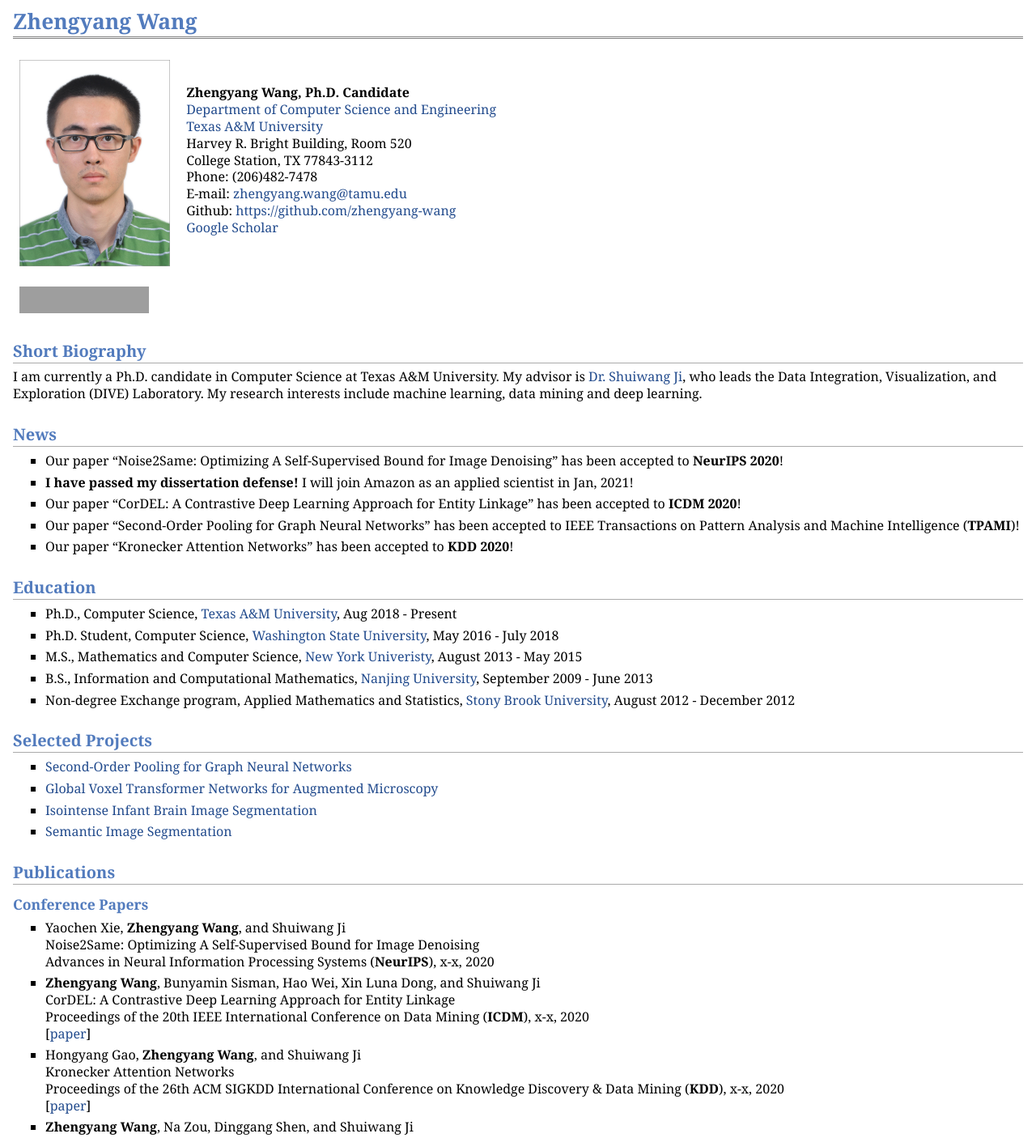
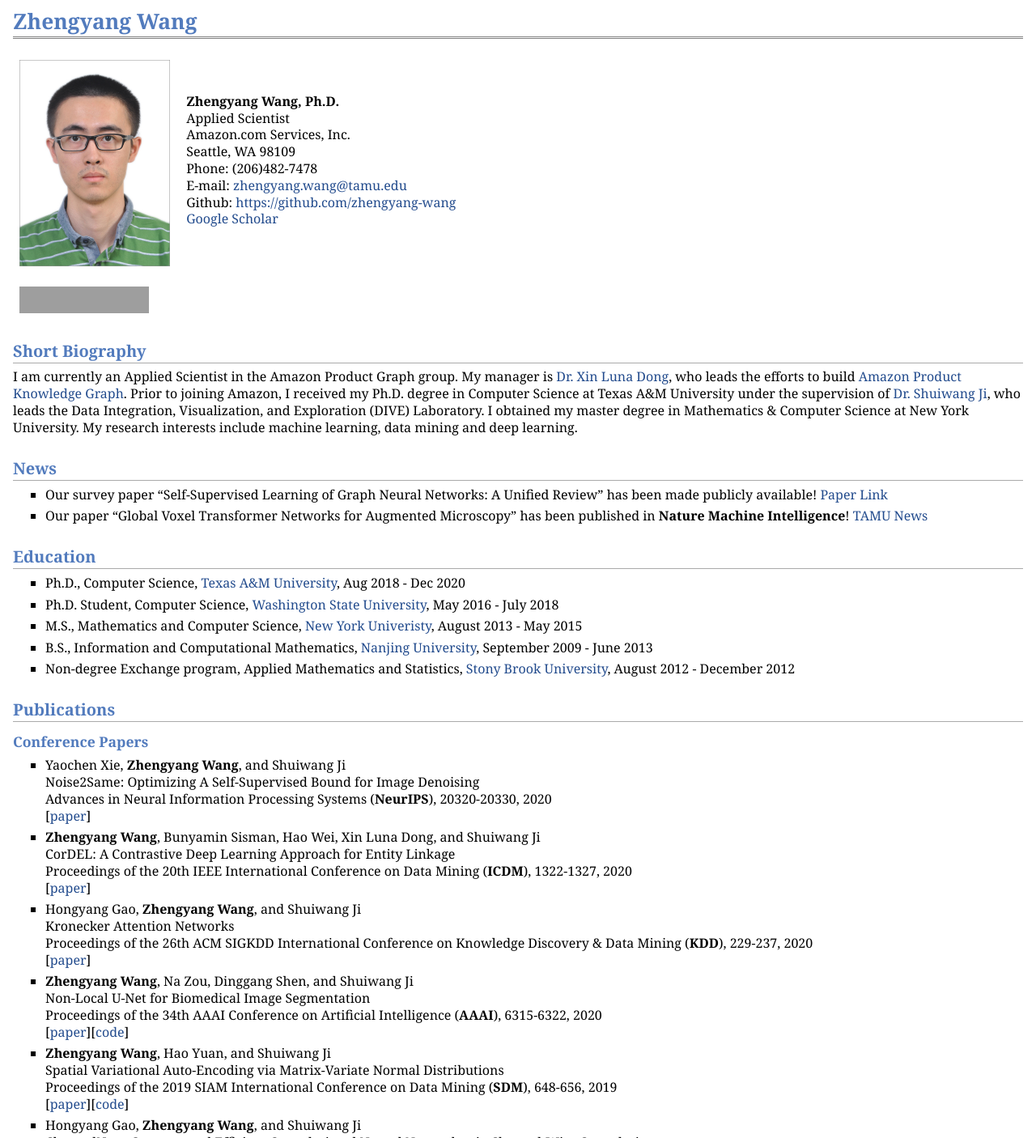
Before and after one commit to zhengyang-wang/zhengyang-wang.github.io, a plain HTML site: page index.html in a window 1280 px wide. Shown: the top 1406 px of the page at 81% size. Drawn offline with Linux system fonts and the light colour scheme; grey boxes are pictures that could not be loaded.

Commit message:
update 03/01/2021

```diff
--- a/index.html
+++ b/index.html
@@ -14,11 +14,10 @@
 </div>
 <table class="imgtable"><tr><td>
 <img src="DSC0006.JPG" alt="photography" width="186px" height="255px" />&nbsp;</td>
-<td align="left"><p><b>Zhengyang Wang, Ph.D. Candidate</b><br />
-<a href="https://engineering.tamu.edu/cse/index.html">Department of Computer Science and Engineering</a><br />
-<a href="https://www.tamu.edu/">Texas A&amp;M University</a><br />
-Harvey R. Bright Building, Room 520<br />
-College Station, TX 77843-3112<br />
+<td align="left"><p><b>Zhengyang Wang, Ph.D.</b><br />
+Applied Scientist<br />
+Amazon.com Services, Inc.<br />
+Seattle, WA 98109<br />
 Phone: (206)482-7478<br />
 E-mail: <a href="mailto:zhengyang.wang@tamu.edu">zhengyang.wang@tamu.edu</a><br />
 Github: <a href="https://github.com/zhengyang-wang">https://github.com/zhengyang-wang</a><br />
@@ -28,23 +27,17 @@ Github: <a href="https://github.com/zhengyang-wang">https://github.com/zhengyang
 <a href="https://www.linkedin.com/pub/zhengyang-wang/61/934/1a8"><img src="https://static.licdn.com/scds/common/u/img/webpromo/btn_viewmy_160x33.png" alt="" width="160px" height="33px" /></a>&nbsp;</td>
 <td align="left"></td></tr></table>
 <h2>Short Biography</h2>
-<p>I am currently a Ph.D. candidate in Computer Science at Texas A&amp;M University. My advisor is <a href="https://engineering.tamu.edu/cse/profiles/Ji-Shuiwang.html">Dr. Shuiwang Ji</a>, who leads the Data Integration, Visualization, and Exploration (DIVE) Laboratory. My research interests include machine learning, data mining and deep learning.</p>
+<p>I am currently an Applied Scientist in the Amazon Product Graph group. My manager is <a href="http://lunadong.com/">Dr. Xin Luna Dong</a>, who leads the efforts to build <a href="https://www.aboutamazon.com/news/innovation-at-amazon/making-search-easier">Amazon Product Knowledge Graph</a>. Prior to joining Amazon, I received my Ph.D. degree in Computer Science at Texas A&amp;M University under the supervision of <a href="https://engineering.tamu.edu/cse/profiles/Ji-Shuiwang.html">Dr. Shuiwang Ji</a>, who leads the Data Integration, Visualization, and Exploration (DIVE) Laboratory. I obtained my master degree in Mathematics & Computer Science at New York University. My research interests include machine learning, data mining and deep learning.</p>
 <h2>News</h2>
 <ul>
-<li><p>Our paper &ldquo;Noise2Same: Optimizing A Self-Supervised Bound for Image Denoising&rdquo; has been accepted to <b>NeurIPS 2020</b>!</p>
+<li><p>Our survey paper &ldquo;Self-Supervised Learning of Graph Neural Networks: A Unified Review&rdquo; has been made publicly available! <a href="https://arxiv.org/abs/2102.10757">Paper Link</a></p>
 </li>
-<li><p><b>I have passed my dissertation defense!</b> I will join Amazon as an applied scientist in Jan, 2021!</p>
-</li>
-<li><p>Our paper &ldquo;CorDEL: A Contrastive Deep Learning Approach for Entity Linkage&rdquo; has been accepted to <b>ICDM 2020</b>!</p>
-</li>
-<li><p>Our paper &ldquo;Second-Order Pooling for Graph Neural Networks&rdquo; has been accepted to IEEE Transactions on Pattern Analysis and Machine Intelligence (<b>TPAMI</b>)!</p>
-</li>
-<li><p>Our paper &ldquo;Kronecker Attention Networks&rdquo; has been accepted to <b>KDD 2020</b>!</p>
+<li><p>Our paper &ldquo;Global Voxel Transformer Networks for Augmented Microscopy&rdquo; has been published in <b>Nature Machine Intelligence</b>! <a href="https://engineering.tamu.edu/news/2021/01/smart-algorithm-cleans-up-images-by-searching-for-clues-buried-in-noise.html">TAMU News</a></p>
 </li>
 </ul>
 <h2>Education</h2>
 <ul>
-<li><p>Ph.D., Computer Science, <a href="https://www.tamu.edu/">Texas A&amp;M University</a>, Aug 2018 - Present</p>
+<li><p>Ph.D., Computer Science, <a href="https://www.tamu.edu/">Texas A&amp;M University</a>, Aug 2018 - Dec 2020</p>
 </li>
 <li><p>Ph.D. Student, Computer Science, <a href="https://wsu.edu/">Washington State University</a>, May 2016 - July 2018</p>
 </li>
@@ -55,25 +48,14 @@ Github: <a href="https://github.com/zhengyang-wang">https://github.com/zhengyang
 <li><p>Non-degree Exchange program, Applied Mathematics and Statistics, <a href="http://www.stonybrook.edu/sb/far-beyond/">Stony Brook University</a>, August 2012 - December 2012</p>
 </li>
 </ul>
-<h2>Selected Projects</h2>
-<ul>
-<li><p><a href="https://github.com/zhengyang-wang/sopool-gnns">Second-Order Pooling for Graph Neural Networks</a></p>
-</li>
-<li><p><a href="https://github.com/zhengyang-wang/GVTNets">Global Voxel Transformer Networks for Augmented Microscopy</a></p>
-</li>
-<li><p><a href="https://github.com/zhengyang-wang/3D-Unet--Tensorflow">Isointense Infant Brain Image Segmentation</a></p>
-</li>
-<li><p><a href="https://github.com/zhengyang-wang/Deeplab-v2--ResNet-101--Tensorflow">Semantic Image Segmentation</a></p>
-</li>
-</ul>
 <h2>Publications</h2>
 <h3>Conference Papers</h3>
 <ul>
-<li><p>Yaochen Xie, <b>Zhengyang Wang</b>, and Shuiwang Ji<br />Noise2Same: Optimizing A Self-Supervised Bound for Image Denoising<br />Advances in Neural Information Processing Systems (<b>NeurIPS</b>), x-x, 2020</p>
+<li><p>Yaochen Xie, <b>Zhengyang Wang</b>, and Shuiwang Ji<br />Noise2Same: Optimizing A Self-Supervised Bound for Image Denoising<br />Advances in Neural Information Processing Systems (<b>NeurIPS</b>), 20320-20330, 2020<br />[<a href="https://papers.nips.cc/paper/2020/file/ea6b2efbdd4255a9f1b3bbc6399b58f4-Paper.pdf">paper</a>]</p>
 </li>
-<li><p><b>Zhengyang Wang</b>, Bunyamin Sisman, Hao Wei, Xin Luna Dong, and Shuiwang Ji<br />CorDEL: A Contrastive Deep Learning Approach for Entity Linkage<br />Proceedings of the 20th IEEE International Conference on Data Mining (<b>ICDM</b>), x-x, 2020<br />[<a href="https://arxiv.org/abs/2009.07203">paper</a>]</p>
+<li><p><b>Zhengyang Wang</b>, Bunyamin Sisman, Hao Wei, Xin Luna Dong, and Shuiwang Ji<br />CorDEL: A Contrastive Deep Learning Approach for Entity Linkage<br />Proceedings of the 20th IEEE International Conference on Data Mining (<b>ICDM</b>), 1322-1327, 2020<br />[<a href="https://arxiv.org/abs/2009.07203">paper</a>]</p>
 </li>
-<li><p>Hongyang Gao, <b>Zhengyang Wang</b>, and Shuiwang Ji<br />Kronecker Attention Networks<br />Proceedings of the 26th ACM SIGKDD International Conference on Knowledge Discovery &amp; Data Mining (<b>KDD</b>), x-x, 2020<br />[<a href="https://arxiv.org/abs/2007.08442">paper</a>]</p>
+<li><p>Hongyang Gao, <b>Zhengyang Wang</b>, and Shuiwang Ji<br />Kronecker Attention Networks<br />Proceedings of the 26th ACM SIGKDD International Conference on Knowledge Discovery &amp; Data Mining (<b>KDD</b>), 229-237, 2020<br />[<a href="https://arxiv.org/abs/2007.08442">paper</a>]</p>
 </li>
 <li><p><b>Zhengyang Wang</b>, Na Zou, Dinggang Shen, and Shuiwang Ji<br />Non-Local U-Net for Biomedical Image Segmentation<br />Proceedings of the 34th AAAI Conference on Artificial Intelligence (<b>AAAI</b>), 6315-6322, 2020<br />[<a href="https://aaai.org/ojs/index.php/AAAI/article/view/6100/5956">paper</a>][<a href="https://github.com/zhengyang-wang/3D-Unet--Tensorflow">code</a>]</p>
 </li>
@@ -92,6 +74,8 @@ Github: <a href="https://github.com/zhengyang-wang">https://github.com/zhengyang
 </ul>
 <h3>Journal Articles</h3>
 <ul>
+<li><p><b>Zhengyang Wang</b>, Yaochen Xie, and Shuiwang Ji<br />Global Voxel Transformer Networks for Augmented Microscopy<br />Nature Machine Intelligence (<b>NMI</b>), 3, 161–171, 2021<br />[<a href="https://www.nature.com/articles/s42256-020-00283-x">paper</a>][<a href="https://github.com/zhengyang-wang/GVTNets">code</a>]</p>
+</li>
 <li><p><b>Zhengyang Wang</b>, and Shuiwang Ji<br />Second-Order Pooling for Graph Neural Networks<br />IEEE Transactions on Pattern Analysis and Machine Intelligence (<b>TPAMI</b>), 2020<br />[<a href="https://ieeexplore.ieee.org/document/9104936">paper</a>][<a href="https://github.com/zhengyang-wang/sopool-gnns">code</a>]</p>
 </li>
 <li><p>Hongyang Gao, <b>Zhengyang Wang</b>, and Shuiwang Ji<br />ChannelNets: Compact and Efficient Convolutional Neural Networks via Channel-Wise Convolutions<br />IEEE Transactions on Pattern Analysis and Machine Intelligence (<b>TPAMI</b>), 2020<br />[<a href="https://ieeexplore.ieee.org/abstract/document/9007485">paper</a>]</p>
@@ -101,6 +85,21 @@ Github: <a href="https://github.com/zhengyang-wang">https://github.com/zhengyang
 <li><p>Hongyang Gao, Hao Yuan, <b>Zhengyang Wang</b>, and Shuiwang Ji<br />Pixel Transposed Convolutional Networks<br />IEEE Transactions on Pattern Analysis and Machine Intelligence (<b>TPAMI</b>), 42(5): 1218-1227, 2020<br />[<a href="https://ieeexplore.ieee.org/document/8618415">paper</a>][<a href="https://github.com/HongyangGao/PixelTCN">code</a>]</p>
 </li>
 <li><p>Hao Yuan, Lei Cai, <b>Zhengyang Wang</b>, Xia Hu, Shaoting Zhang, and Shuiwang Ji<br />Computational Modeling of Cellular Structures using Conditional Deep Generative Networks<br /><b>Bioinformatics</b>, 35(12): 2141-2149, 2019<br />[<a href="https://academic.oup.com/bioinformatics/advance-article/doi/10.1093/bioinformatics/bty923/5162747">paper</a>][<a href="https://github.com/divelab/cgan">code</a>]</p>
+</li>
+</ul>
+<h3>Preprints</h3>
+<ul>
+<li><p>Yaochen Xie, Zhao Xu, <b>Zhengyang Wang</b>, and Shuiwang Ji<br />Self-Supervised Learning of Graph Neural Networks: A Unified Review<br />[<a href="https://arxiv.org/abs/2102.10757">https://arxiv.org/abs/2102.10757</a>]</p>
+</li>
+<li><p><b>Zhengyang Wang</b>, Meng Liu, Youzhi Luo, Zhao Xu, Yaochen Xie, Limei Wang, Lei Cai, and Shuiwang Ji<br />MoleculeKit: Machine Learning Methods for Molecular Property Prediction and Drug Discovery<br />[<a href="https://arxiv.org/abs/2012.01981">https://arxiv.org/abs/2012.01981</a>]</p>
+</li>
+<li><p>Xinyi Xu, <b>Zhangyang Wang</b>, Cheng Deng, Hao Yuan, and Shuiwang Ji<br />Towards Improved and Interpretable Deep Metric Learning via Attentive Grouping<br />[<a href="https://arxiv.org/abs/2011.08877">https://arxiv.org/abs/2011.08877</a>]</p>
+</li>
+<li><p>Meng Liu, <b>Zhengyang Wang</b>, and Shuiwang Ji<br />Non-Local Graph Neural Networks<br />[<a href="https://arxiv.org/abs/2005.14612">https://arxiv.org/abs/2005.14612</a>]</p>
+</li>
+<li><p>Lei Cai, <b>Zhengyang Wang</b>, Rob Kulathinal, Sudhir Kumar, and Shuiwang Ji<br />Deep Low-Shot Learning for Biological Image Classification and Visualization from Limited Training Samples<br />[<a href="https://arxiv.org/abs/2010.10050">https://arxiv.org/abs/2010.10050</a>]</p>
+</li>
+<li><p>Zhengyang Wang, <b>Xia Hu</b>, and Shuiwang Ji<br />iCapsNets: Towards Interpretable Capsule Networks for Text Classification<br />[<a href="https://arxiv.org/abs/2006.00075">https://arxiv.org/abs/2006.00075</a>]</p>
 </li>
 </ul>
 <h2>Awards</h2>
@@ -143,9 +142,15 @@ Github: <a href="https://github.com/zhengyang-wang">https://github.com/zhengyang
 </li>
 <li><p>The 25th Pacific-Asia Conference on Knowledge Discovery and Data Mining (<b>PAKDD</b>), 2021</p>
 </li>
+<li><p>The 38th International Conference on Machine Learning (<b>ICML</b>), 2021</p>
+</li>
+<li><p>The 27th ACM SIGKDD International Conference on Knowledge Discovery &amp; Data Mining (<b>KDD</b>), 2021</p>
+</li>
 </ul>
 <h3>Journal Reviewer</h3>
 <ul>
+<li><p>IEEE Transactions on Pattern Analysis and Machine Intelligence (<b>TPAMI</b>)</p>
+</li>
 <li><p>IEEE Transactions on Neural Networks and Learning Systems (<b>TNNLS</b>)</p>
 </li>
 <li><p>ACM Transactions on Knowledge Discovery from Data (<b>TKDD</b>)</p>
@@ -172,7 +177,7 @@ Github: <a href="https://github.com/zhengyang-wang">https://github.com/zhengyang
 </ul>
 <div id="footer">
 <div id="footer-text">
-Page generated 2021-03-01 20:14:17 PST, by <a href="http://jemdoc.jaboc.net/">jemdoc</a>.
+Page generated 2021-03-01 21:08:45 PST, by <a href="http://jemdoc.jaboc.net/">jemdoc</a>.
 </div>
 </div>
 </div>
```
Also changed, not shown: 1 other file.
